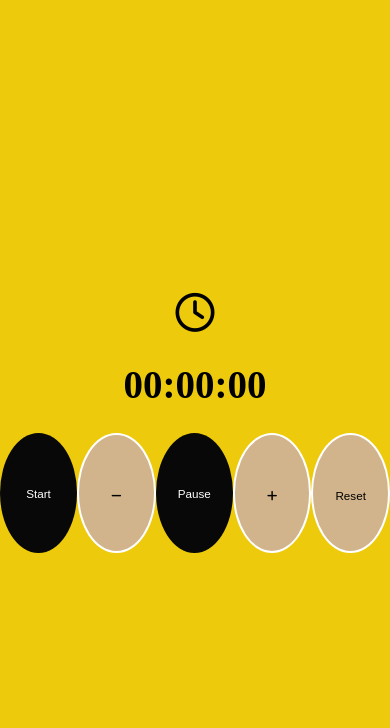
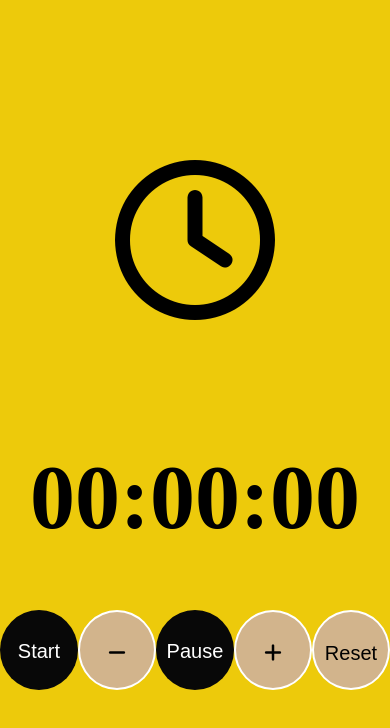
Before and after one commit to BillalAsif/TimerApp, a plain HTML site: page index.html in a window 390 px wide. Drawn offline with Linux system fonts and the light colour scheme.

Commit message:
General update

```diff
--- a/css/style.css
+++ b/css/style.css
@@ -82,3 +82,31 @@ button {
     background: tan;
     border: 2px solid #FFF;
 }
+
+@media screen and (max-width:991px) {
+    .title {
+        font-size: 160px;
+    }
+
+    #counter {
+        font-size: 90px;
+    }
+
+}
+
+@media screen and (max-width:991px) {
+    .title {
+        font-size: 160px;
+    }
+
+    #counter {
+        font-size: 90px;
+    }
+
+    button {
+        font-size: 20px;
+        width: 80px;
+        height: 80px;
+        line-height: 80px;
+    }
+}
```
